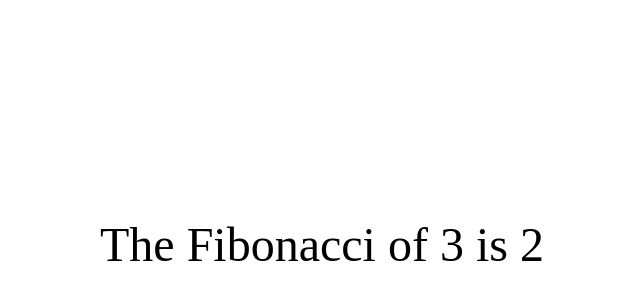
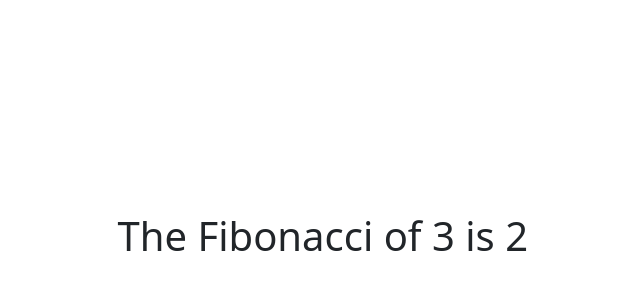
Before and after one commit to israeltechchallenge/fs-01-fibonacci-yuval-miles, a website: page index.html in a window 1280 px wide. Shown: the part 164-464 px from the top of the page, without its empty margins (312-952 px from the left). Drawn offline with nearby package versions, Linux system fonts and the light colour scheme.

Commit message:
changed styles to bootstrap

```diff
--- a/index.html
+++ b/index.html
@@ -1,16 +1,17 @@
-<!DOCTYPE html>
-<html lang="en">
-
 <head>
     <meta charset="UTF-8">
     <meta http-equiv="X-UA-Compatible" content="IE=edge">
     <meta name="viewport" content="width=device-width, initial-scale=1.0">
     <title>Fibonacci</title>
+    <link rel="stylesheet" href="./node_modules/bootstrap/dist/css/bootstrap.min.css">
     <link rel="stylesheet" href="./styles.css">
 </head>
 
 <body>
-    <div id="main-container">The Fibonacci of <span id="x"></span> is <span id="y"></span></div>
+    <div class="d-flex justify-content-center align-items-center h-100 fs-1">The Fibonacci of <span id="x"></span> is
+        <span id="y"></span>
+    </div>
+    <script src="./node_modules/bootstrap/dist/js/bootstrap.bundle.min.js"></script>
     <script src="./index.js"></script>
 </body>
 
--- a/styles.css
+++ b/styles.css
@@ -1,7 +1,9 @@
-#main-container {
-  display: flex;
-  justify-content: center;
-  align-items: center;
+* {
+  box-sizing: border-box;
+  margin: 0;
+  padding: 0;
+}
+html,
+body {
   height: 100vh;
-  font-size: 3rem;
 }
```
Also changed, not shown: package.json (added, +24 -0 lines).
